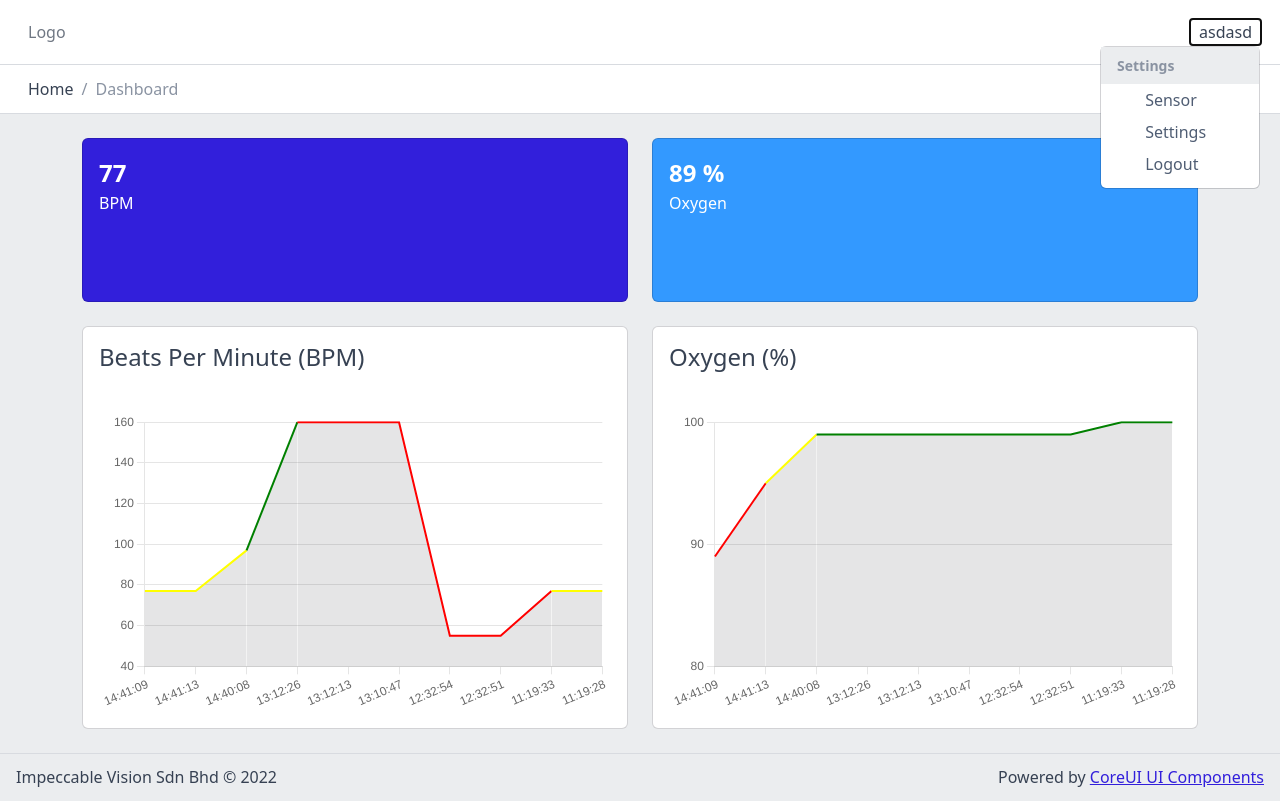
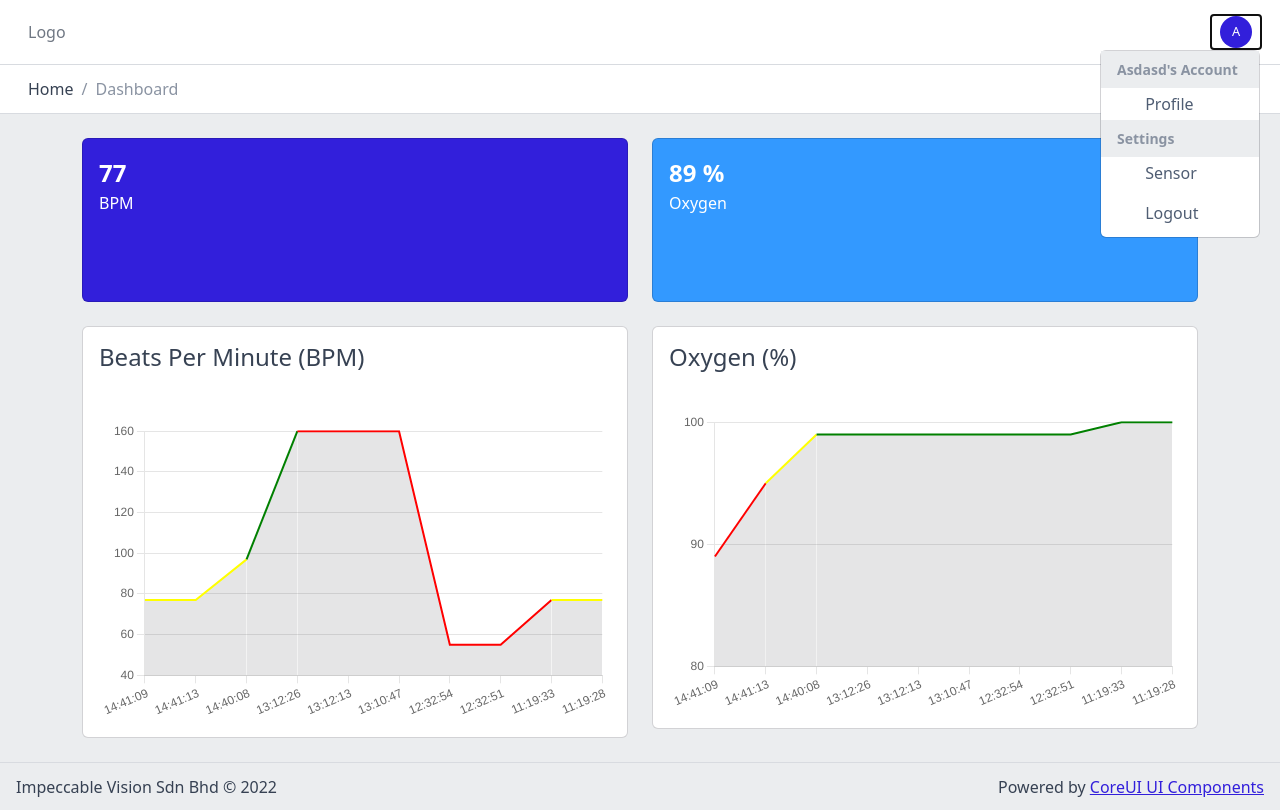
Before and after one commit to izmeera2000/oximeterserver, a PHP site: page / in a window 1280 px wide, after a click that opens the changed part. Run offline with PHP 8.4, Linux system fonts and the light colour scheme; a user stored in the database is signed in; data comes from the database, SQL or seed files in the repository; some libraries are stand-ins or nearby versions.

Commit message:
update avatar

```diff
--- a/index.php
+++ b/index.php
@@ -124,15 +124,25 @@
               aria-haspopup="true" aria-expanded="false">
               <!-- <div class="avatar avatar-md"><img class="avatar-img" src="assets/img/avatars/8.jpg" alt="user@email.com">
               </div> -->
-              <?php echo $_SESSION['username'] ?>
+              <div class="avatar bg-primary text-white">   <?php echo substr(ucfirst($_SESSION['username']), 0, 1);  ?></div>
+
+
             </a>
             <div class="dropdown-menu dropdown-menu-end pt-0">
               <div class="dropdown-header bg-light py-2">
-                <!-- <div class="fw-semibold">Account</div>
-              </div><a class="dropdown-item" href="#">
+                <div class="fw-semibold">   <?php echo ucfirst($_SESSION['username'])?>'s Account</div>
+
+            </div>
+            <a class="dropdown-item" href="#">
+                  <svg class="icon me-2">
+                    <use xlink:href="vendors/@coreui/icons/svg/free.svg#cil-user"></use>
+                  </svg> Profile</a>
+            <!-- <a class="dropdown-item" href="#">
                 <svg class="icon me-2">
                   <use xlink:href="vendors/@coreui/icons/svg/free.svg#cil-bell"></use>
-                </svg> Updates<span class="badge badge-sm bg-info ms-2">42</span></a><a class="dropdown-item" href="#">
+                </svg> Updates<span class="badge badge-sm bg-info ms-2">42</span></a>
+
+                <a class="dropdown-item" href="#">
                 <svg class="icon me-2">
                   <use xlink:href="vendors/@coreui/icons/svg/free.svg#cil-envelope-open"></use>
                 </svg> Messages<span class="badge badge-sm bg-success ms-2">42</span></a><a class="dropdown-item"
@@ -142,8 +152,8 @@
                 </svg> Tasks<span class="badge badge-sm bg-danger ms-2">42</span></a><a class="dropdown-item" href="#">
                 <svg class="icon me-2">
                   <use xlink:href="vendors/@coreui/icons/svg/free.svg#cil-comment-square"></use>
-                </svg> Comments<span class="badge badge-sm bg-warning ms-2">42</span></a>
-              <div class="dropdown-header bg-light py-2"> -->
+                </svg> Comments<span class="badge badge-sm bg-warning ms-2">42</span></a> -->
+              <div class="dropdown-header bg-light py-2">
                 <div class="fw-semibold">Settings</div>
               </div>
 
@@ -153,9 +163,9 @@
                 </svg> Sensor
               </button>
               <a class="dropdown-item" href="#">
-                <svg class="icon me-2">
+                <!-- <svg class="icon me-2">
                   <use xlink:href="vendors/@coreui/icons/svg/free.svg#cil-settings"></use>
-                </svg> Settings</a>
+                </svg> Settings</a> -->
               <!-- <a class="dropdown-item" href="#">
                 <svg class="icon me-2">
                   <use xlink:href="vendors/@coreui/icons/svg/free.svg#cil-credit-card"></use>
@@ -251,6 +261,7 @@
 
                   </div>
                   <div class="btn-toolbar d-none d-md-block" role="toolbar" aria-label="Toolbar with buttons">
+
                     <!-- <div class="btn-group btn-group-toggle mx-3" data-coreui-toggle="buttons">
                   <input class="btn-check" id="option1" type="radio" name="options" autocomplete="off">
                   <label class="btn btn-outline-secondary"> Day</label>
@@ -264,6 +275,18 @@
                     <use xlink:href="vendors/@coreui/icons/svg/free.svg#cil-cloud-download"></use>
                   </svg>
                 </button> -->
+
+                    <div class="dropdown">
+                      <button class="btn btn-transparent " type="button" data-coreui-toggle="dropdown"
+                        aria-haspopup="true" aria-expanded="false">
+                        <svg class="icon">
+                          <use xlink:href="vendors/@coreui/icons/svg/free.svg#cil-options"></use>
+                        </svg>
+                      </button>
+                      <div class="dropdown-menu dropdown-menu-end">
+                        <a class="dropdown-item" href="#">See all data</a>
+                      </div>
+                    </div>
                   </div>
                 </div>
                 <div class="c-chart-wrapper" style="height:300px;margin-top:40px;">
@@ -389,8 +412,8 @@
 
       xhttp.onload = function () {
 
-          var data = JSON.parse(this.responseText);
-          if (data.length !== 0) {
+        var data = JSON.parse(this.responseText);
+        if (data.length !== 0) {
           const labelsc = [];
           const bpm = [];
           const o2 = [];
@@ -417,7 +440,7 @@
         else {
 
           // coretoast2();
-           }
+        }
 
 
       }
```
